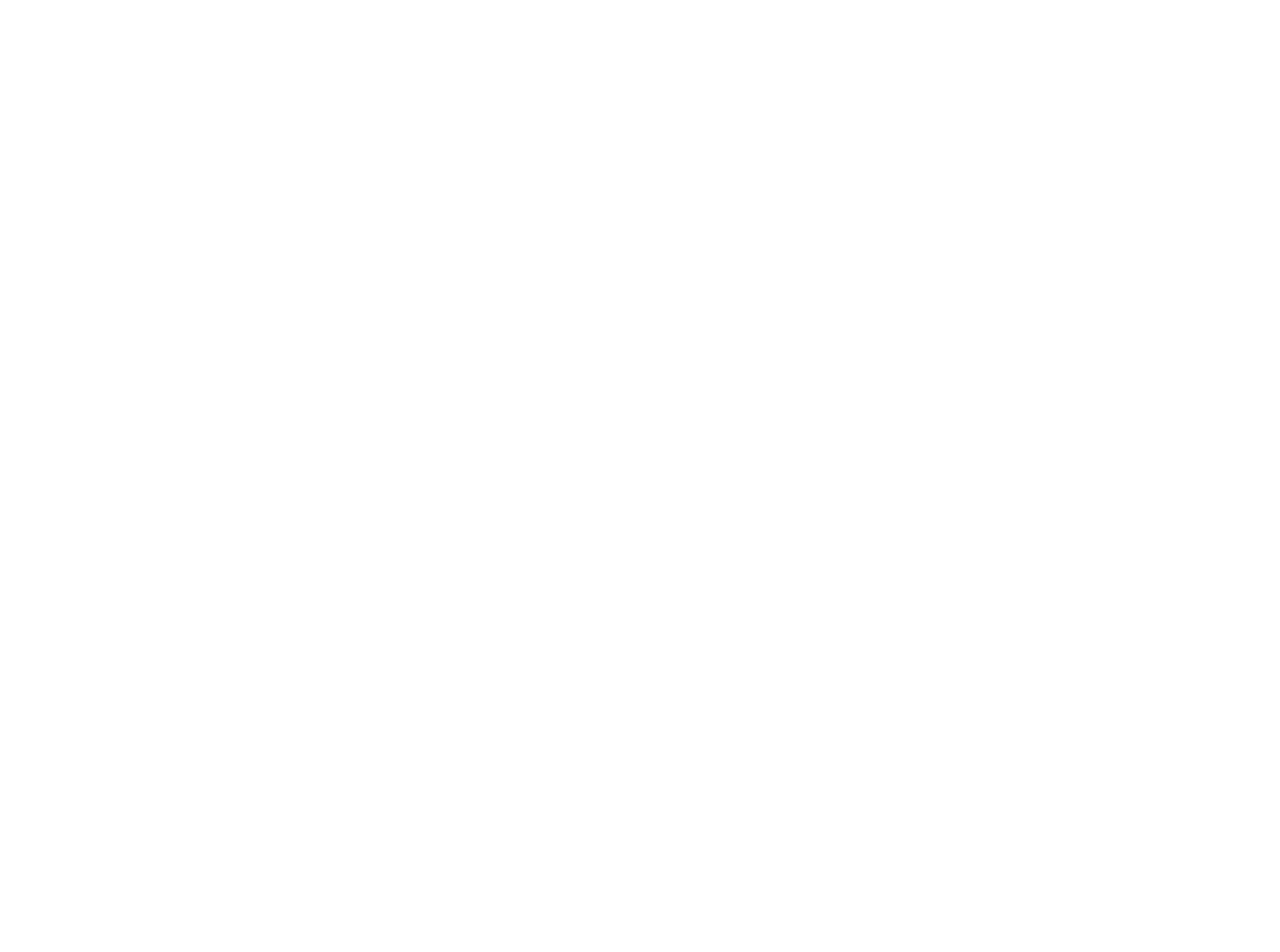
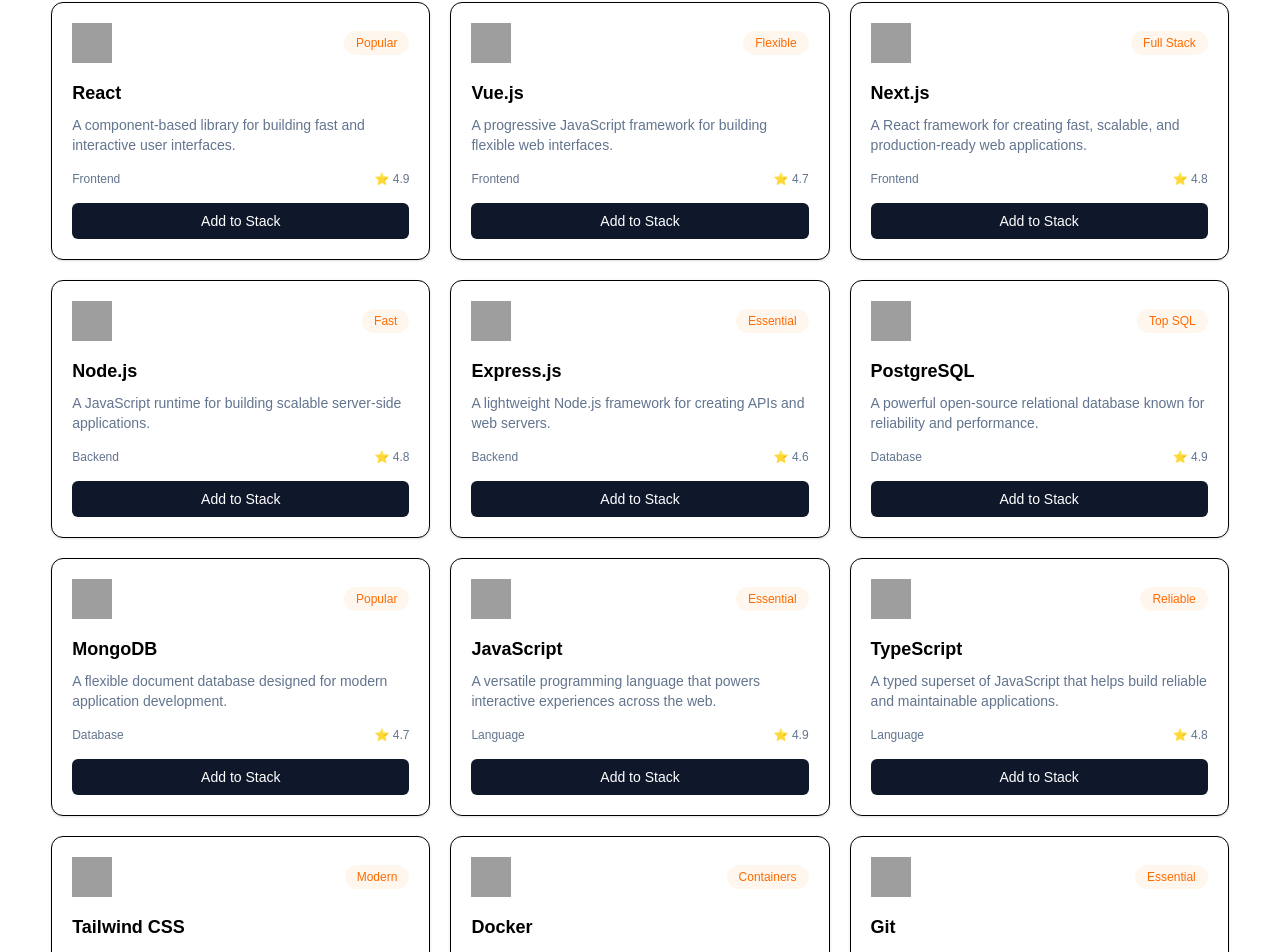
Before and after one commit to mdisrafil14/Assignment-05, a React (Vite) app: page / in a window 1280 px wide. Shown: the part 753-1705 px from the top of the page. Before the commit the page ends 800 px from the top, so only its background shows below. Built offline with nearby package versions, Linux system fonts and the light colour scheme; grey boxes are pictures that could not be loaded.

Commit message:
Add technology card add

```diff
--- a/src/App.tsx
+++ b/src/App.tsx
@@ -1,5 +1,7 @@
 import Navbar from "./components/Navbar";
 import Hero from "./components/Hero";
+import TechnologyCard from "./components/technologyCard";
+import technologies from "./data/technologies.json";
 
 function App() {
   return (
@@ -7,9 +9,18 @@
       <Navbar />
       <Hero />
 
-      <main>
-        {/* Technologies section will come here */}
-      </main>
+      <section
+        id="technologies"
+        className="mx-auto w-[92%] max-w-7xl py-16"
+      >
+        <h2 className="text-3xl font-bold">Explore Technologies</h2>
+
+        <div className="mt-8 grid gap-5 md:grid-cols-2 lg:grid-cols-3">
+          {technologies.map((tech) => (
+            <TechnologyCard key={tech.id} tech={tech} />
+          ))}
+        </div>
+      </section>
     </>
   );
 }
--- /dev/null
+++ b/src/components/TechnologyCard.tsx
@@ -0,0 +1,35 @@
+import type { Technology } from "../types/technology";
+
+interface Props {
+  tech: Technology;
+}
+
+const TechnologyCard = ({ tech }: Props) => {
+  return (
+    <div className="rounded-xl border bg-white p-5 shadow-sm">
+      <div className="flex items-center justify-between">
+        <img src={tech.icon} alt={tech.name} className="h-10 w-10" />
+        <span className="rounded-full bg-orange-50 px-3 py-1 text-xs text-orange-500">
+          {tech.badge}
+        </span>
+      </div>
+
+      <h3 className="mt-4 text-lg font-bold">{tech.name}</h3>
+
+      <p className="mt-2 text-sm leading-5 text-slate-500">
+        {tech.description}
+      </p>
+
+      <div className="mt-4 flex justify-between text-xs text-slate-500">
+        <span>{tech.category}</span>
+        <span>⭐ {tech.rating}</span>
+      </div>
+
+      <button className="mt-4 w-full rounded-md bg-slate-900 py-2 text-sm text-white">
+        Add to Stack
+      </button>
+    </div>
+  );
+};
+
+export default TechnologyCard;
--- /dev/null
+++ b/src/data/technologies.json
@@ -0,0 +1,122 @@
+[
+  {
+    "id": "react",
+    "name": "React",
+    "category": "Frontend",
+    "description": "A component-based library for building fast and interactive user interfaces.",
+    "icon": "https://icon.icepanel.io/Technology/svg/React.svg",
+    "rating": 4.9,
+    "difficulty": "Beginner-Friendly",
+    "badge": "Popular"
+  },
+  {
+    "id": "vue",
+    "name": "Vue.js",
+    "category": "Frontend",
+    "description": "A progressive JavaScript framework for building flexible web interfaces.",
+    "icon": "https://icon.icepanel.io/Technology/svg/Vue.js.svg",
+    "rating": 4.7,
+    "difficulty": "Beginner-Friendly",
+    "badge": "Flexible"
+  },
+  {
+    "id": "nextjs",
+    "name": "Next.js",
+    "category": "Frontend",
+    "description": "A React framework for creating fast, scalable, and production-ready web applications.",
+    "icon": "https://icon.icepanel.io/Technology/svg/Next.js.svg",
+    "rating": 4.8,
+    "difficulty": "Intermediate",
+    "badge": "Full Stack"
+  },
+  {
+    "id": "nodejs",
+    "name": "Node.js",
+    "category": "Backend",
+    "description": "A JavaScript runtime for building scalable server-side applications.",
+    "icon": "https://icon.icepanel.io/Technology/svg/Node.js.svg",
+    "rating": 4.8,
+    "difficulty": "Intermediate",
+    "badge": "Fast"
+  },
+  {
+    "id": "express",
+    "name": "Express.js",
+    "category": "Backend",
+    "description": "A lightweight Node.js framework for creating APIs and web servers.",
+    "icon": "https://icon.icepanel.io/Technology/svg/Express.svg",
+    "rating": 4.6,
+    "difficulty": "Beginner-Friendly",
+    "badge": "Essential"
+  },
+  {
+    "id": "postgresql",
+    "name": "PostgreSQL",
+    "category": "Database",
+    "description": "A powerful open-source relational database known for reliability and performance.",
+    "icon": "https://icon.icepanel.io/Technology/svg/PostgresSQL.svg",
+    "rating": 4.9,
+    "difficulty": "Intermediate",
+    "badge": "Top SQL"
+  },
+  {
+    "id": "mongodb",
+    "name": "MongoDB",
+    "category": "Database",
+    "description": "A flexible document database designed for modern application development.",
+    "icon": "https://icon.icepanel.io/Technology/svg/MongoDB.svg",
+    "rating": 4.7,
+    "difficulty": "Beginner-Friendly",
+    "badge": "Popular"
+  },
+  {
+    "id": "javascript",
+    "name": "JavaScript",
+    "category": "Language",
+    "description": "A versatile programming language that powers interactive experiences across the web.",
+    "icon": "https://icon.icepanel.io/Technology/svg/JavaScript.svg",
+    "rating": 4.9,
+    "difficulty": "Beginner-Friendly",
+    "badge": "Essential"
+  },
+  {
+    "id": "typescript",
+    "name": "TypeScript",
+    "category": "Language",
+    "description": "A typed superset of JavaScript that helps build reliable and maintainable applications.",
+    "icon": "https://icon.icepanel.io/Technology/svg/TypeScript.svg",
+    "rating": 4.8,
+    "difficulty": "Intermediate",
+    "badge": "Reliable"
+  },
+  {
+    "id": "tailwind",
+    "name": "Tailwind CSS",
+    "category": "Styling",
+    "description": "A utility-first CSS framework for quickly creating modern responsive designs.",
+    "icon": "https://icon.icepanel.io/Technology/svg/Tailwind-CSS.svg",
+    "rating": 4.8,
+    "difficulty": "Beginner-Friendly",
+    "badge": "Modern"
+  },
+  {
+    "id": "docker",
+    "name": "Docker",
+    "category": "DevOps",
+    "description": "A platform for packaging applications and their dependencies into portable containers.",
+    "icon": "https://icon.icepanel.io/Technology/svg/Docker.svg",
+    "rating": 4.7,
+    "difficulty": "Intermediate",
+    "badge": "Containers"
+  },
+  {
+    "id": "git",
+    "name": "Git",
+    "category": "Tools",
+    "description": "A distributed version control system for tracking and managing code changes.",
+    "icon": "https://icon.icepanel.io/Technology/svg/Git.svg",
+    "rating": 4.9,
+    "difficulty": "Beginner-Friendly",
+    "badge": "Essential"
+  }
+]
--- /dev/null
+++ b/src/types/technology.ts
@@ -0,0 +1,10 @@
+export interface Technology {
+  id: string;
+  name: string;
+  category: string;
+  description: string;
+  icon: string;
+  rating: number;
+  difficulty: string;
+  badge: string;
+}
```
